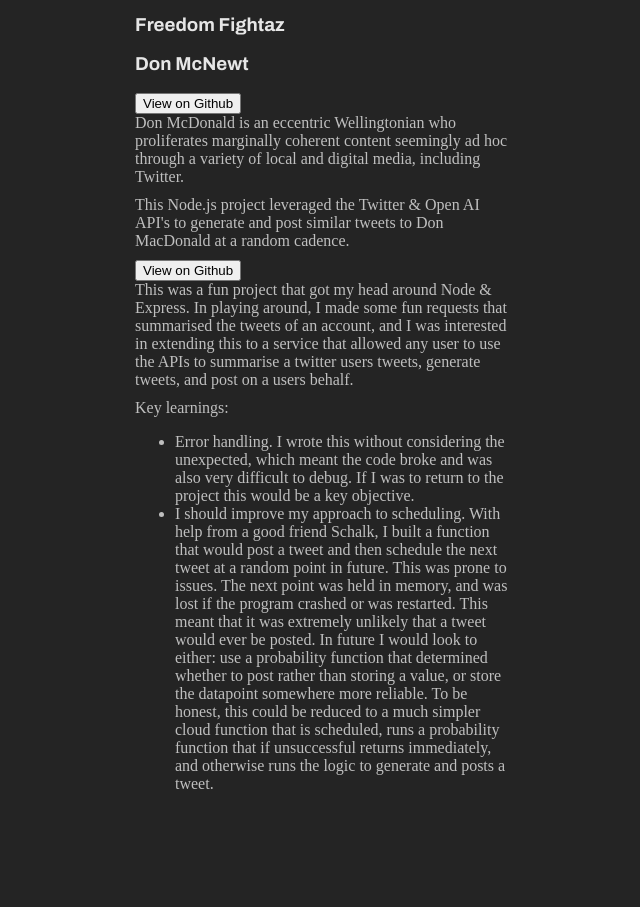
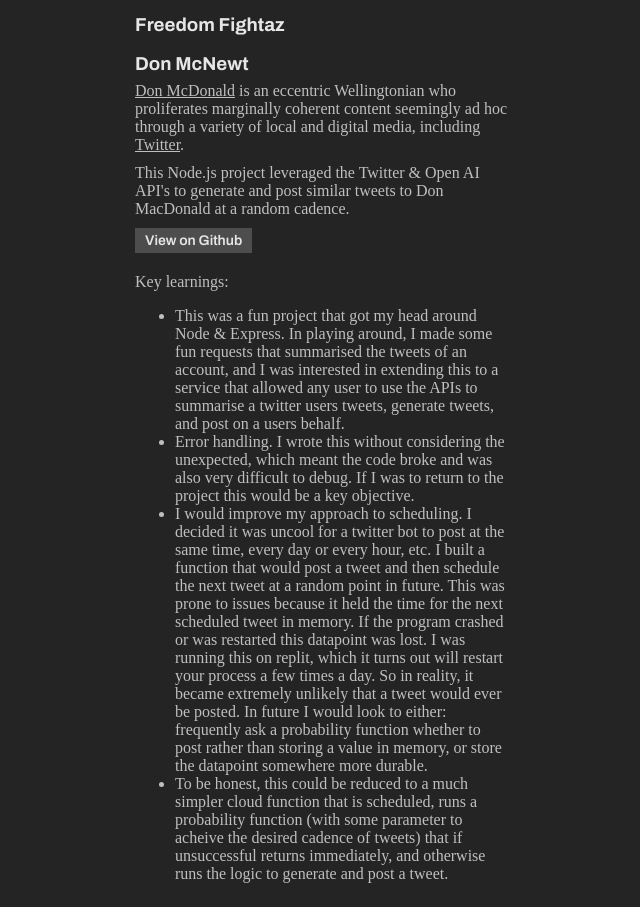
Before and after one commit to Daniel-Ash/danielash.me, a website: page public/index.html in a window 1280 px wide. Shown: the part 886-1793 px from the top of the page, without its empty margins (123-763 px from the left). Before the commit the page ends 1703 px from the top, so only its background shows below. Drawn offline with Linux system fonts and the light colour scheme; a web font is replaced by a local one.

Commit message:
get a tag button working and add content

```diff
--- a/public/index.html
+++ b/public/index.html
@@ -9,7 +9,7 @@
   <link href="style.css" rel="stylesheet" type="text/css" />
   <link rel="icon" type="image/x-icon" href="./assets/DanAshFavicon.png">
   <style>
-    @import url('https://fonts.googleapis.com/css2?family=Archivo:wght@700&family=Yrsa&display=swap');
+    @import url('https://fonts.googleapis.com/css2?family=Archivo:wght@600;700&family=Yrsa&display=swap');
   </style>
 </head>
 
@@ -53,31 +53,48 @@
         </div>
         <div class="section">
           <h3> Don McNewt </h3>
-          <button href="#">View on Github</button>
-          <p>Don McDonald is an eccentric Wellingtonian who proliferates marginally coherent content seemingly ad hoc
-            through a variety of local and digital media, including Twitter. </p>
+          <p><a href="https://rgdsm.wordpress.com/">Don McDonald</a> is an eccentric Wellingtonian who proliferates
+            marginally coherent content seemingly ad hoc
+            through a variety of local and digital media, including <a href="https://twitter.com/McDONewt">Twitter</a>.
+          </p>
           <p>This Node.js project leveraged the Twitter & Open AI API's to generate and post similar tweets to Don
             MacDonald at a random cadence. </p>
-          <button href="#">View on Github</button>
-          <p>This was a fun project that got my head around Node & Express. In playing around, I made some fun requests
-            that summarised the tweets of an account, and I was interested in extending this to a service that allowed
-            any user to use the APIs to summarise a twitter users tweets, generate tweets, and post on a users behalf.
-          </p>
-          <p>Key learnings:</p>
-          <ul>
-            <li>Error handling. I wrote this without considering the unexpected, which meant the code broke and was also
-              very difficult to debug. If I was to return to the project this would be a key objective. </li>
-            <li>I should improve my approach to scheduling. With help from a good friend Schalk, I built a function that would post a tweet
-              and then schedule the next tweet at a random point in future. This was prone to issues. The next point was
-              held in memory, and was lost if the program crashed or was restarted. This meant that it was extremely
-              unlikely that a tweet would ever be posted.
+          <a class="button" href="https://github.com/Daniel-Ash/don-mcnewt-bot">
+            <div class="linkButton">View on Github</div>
+          </a>
+          <div>
+            <p>Key learnings:</p>
+            <ul>
+              <li> This was a fun project that got my head around Node & Express. In playing around, I made some fun
+                requests that summarised the tweets of an account, and I was interested in extending this to a service
+                that allowed any user to use the APIs to summarise a twitter users tweets, generate tweets, and post on
+                a
+                users behalf.</li>
+              <li>Error handling. I wrote this without considering the unexpected, which meant the code broke and was
+                also
+                very difficult to debug. If I was to return to the project this would be a key objective. </li>
+              <li>I would improve my approach to scheduling. I decided it was uncool for a twitter bot to post
+                at the same time, every day or every hour, etc. I built a function that
+                would post a tweet
+                and then schedule the next tweet at a random point in future. This was prone to issues because it held
+                the
+                time for the next scheduled tweet in memory. If the program crashed or was restarted this datapoint was
+                lost. I was running this on replit, which it turns out will restart your process a few times a day. So
+                in
+                reality, it became extremely unlikely that a tweet would ever be posted.
 
-              In future I would look to either: use a probability function that determined whether to post rather than
-              storing a value, or store the datapoint somewhere more reliable.
-
-              To be honest, this could be reduced to a much simpler cloud function that is scheduled, runs a probability function that if unsuccessful returns immediately, and otherwise runs the logic to generate and posts a tweet.
-            </li>
-          </ul>
+                In future I would look to either: frequently ask a probability function whether to post rather than
+                storing a value in memory, or store the datapoint somewhere more durable.
+              </li>
+              <li>
+                To be honest, this could be reduced to a much simpler cloud function that is scheduled, runs a
+                probability
+                function (with some parameter to acheive the desired cadence of tweets) that if unsuccessful returns
+                immediately, and otherwise runs the logic to generate and post a
+                tweet.
+              </li>
+            </ul>
+          </div>
         </div>
       </div>
     </div>
--- a/public/style.css
+++ b/public/style.css
@@ -9,6 +9,7 @@ html, body {
 /* Text elements */
 h1, h2, h3, h4, h5, h6 {
   font-family: "Archivo", sans-serif;
+  font-weight: 700;
   color: #e6e6e6;
 }
 
@@ -24,6 +25,10 @@ h2 {
   margin-bottom: 6px;
 }
 
+h3 {
+  margin-bottom: 8px;
+}
+
 p {
   margin-top: 0px;
   margin-bottom: 10px;
@@ -34,7 +39,42 @@ ol {
 }
 
 a {
-  color:#e6e6e6
+  color:#BFBFBF
+}
+
+a.button {
+  width: fit-content;
+  text-decoration: none;
+  display: flex;
+}
+
+.linkButton {
+  width:fit-content;
+  margin-top: 0px;
+  margin-bottom: 20px;
+  background-color: #4D4D4D;
+  color: #E6E6E6;
+  border-style: none;
+  padding: 5px 10px;
+  font-family: 'Archivo', sans-serif;
+  font-weight: 600;
+  font-size: 14px;
+  cursor: pointer;
+  text-decoration: none;
+}
+
+button {
+  margin-top: 0px;
+  margin-bottom: 20px;
+  background-color: #4D4D4D;
+  color: #E6E6E6;
+  border-style: none;
+  padding: 5px 10px;
+  font-family: 'Archivo', sans-serif;
+  font-weight: 600;
+  font-size: 14px;
+  cursor: pointer;
+  text-decoration: none;
 }
 
 /* Components */
```
